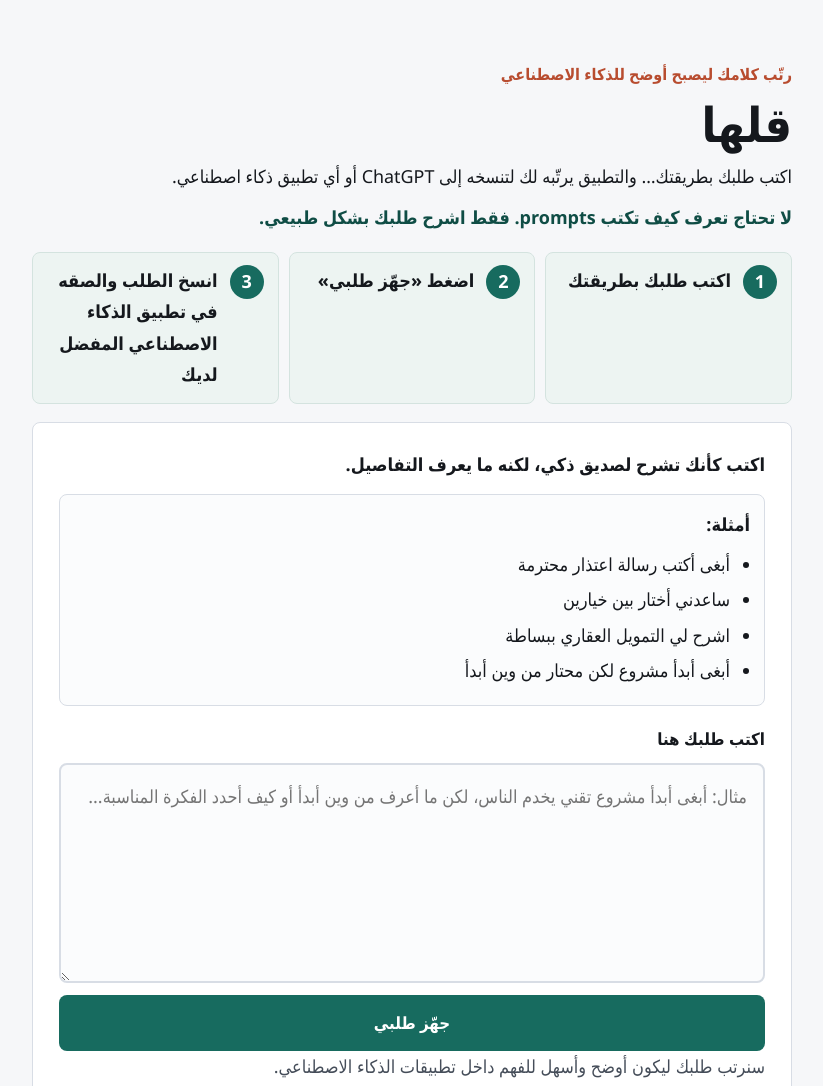
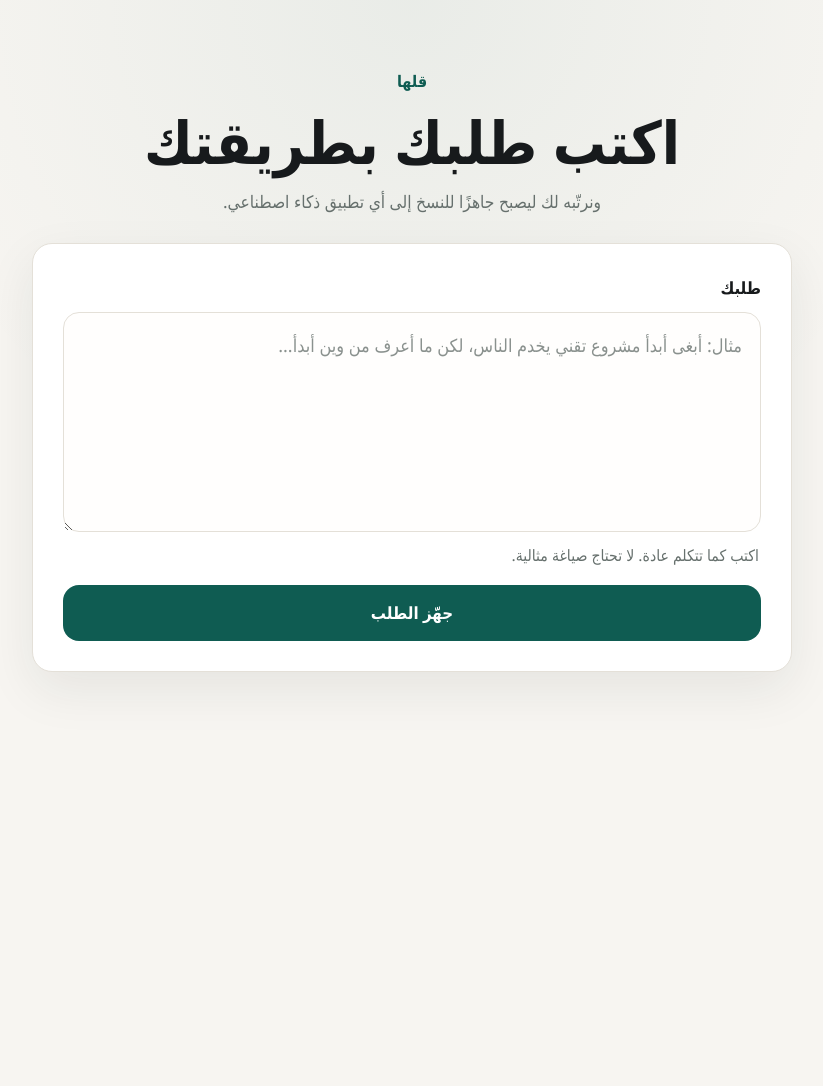
Before and after one commit to alghamdiaag/qolha, a plain HTML site: page frontend/index.html in a window 1280 px wide. Shown: the top 1086 px of the page, without its empty margins (228-1051 px from the left). After the commit the page ends 800 px from the top, so only its background shows below. Drawn offline with Linux system fonts and the light colour scheme.

Commit message:
Redesign frontend with minimal premium UI

```diff
--- a/frontend/app.js
+++ b/frontend/app.js
@@ -10,13 +10,13 @@ form.addEventListener('submit', async (event) => {
 
   const transcript = textarea.value.trim();
   if (!transcript) {
-    showStatus('اكتب طلبك أولًا، حتى نقدر نرتبه لك.');
+    showStatus('اكتب طلبك أولًا');
     textarea.focus();
     return;
   }
 
   setLoading(true);
-  showStatus('جاري تجهيز الطلب...');
+  showStatus('جاري التجهيز...');
 
   try {
     const response = await fetch('/api/process', {
@@ -41,7 +41,7 @@ form.addEventListener('submit', async (event) => {
 
 function setLoading(isLoading) {
   button.disabled = isLoading;
-  button.textContent = isLoading ? 'جاري تجهيز الطلب...' : 'جهّز طلبي';
+  button.textContent = isLoading ? 'جاري التجهيز...' : 'جهّز الطلب';
 }
 
 function showStatus(message) {
@@ -56,13 +56,8 @@ function renderResult(data) {
 
   if (data.status === 'NEED_MORE_DETAILS') {
     result.replaceChildren(
-      createElement('h2', null, 'نحتاج تفاصيل أكثر قليلًا'),
-      createElement(
-        'p',
-        null,
-        'اكتب لنا معلومات أكثر عن الموضوع حتى نقدر نرتب طلبك بشكل أفضل.'
-      ),
-      createElement('p', 'muted', 'حاول توضح: ما الموضوع؟ ماذا تريد؟ ولمن النتيجة؟')
+      createElement('h2', null, 'أضف تفاصيل أكثر'),
+      createElement('p', 'muted', 'اكتب الموضوع وما الذي تريد الوصول إليه.')
     );
     return;
   }
@@ -80,11 +75,11 @@ function renderResult(data) {
   copyButton.addEventListener('click', copyPrompt);
 
   result.replaceChildren(
-    createElement('h2', null, 'هذا هو الطلب الجاهز 👇'),
+    createElement('h2', null, 'الطلب الجاهز'),
     createElement(
       'p',
       'muted',
-      'انسخه والصقه في ChatGPT أو Claude أو Gemini أو أي تطبيق ذكاء اصطناعي تستخدمه.'
+      'انسخه والصقه في التطبيق الذي تفضله.'
     ),
     promptTextarea,
     copyButton
@@ -105,7 +100,7 @@ async function copyPrompt() {
   const success = createElement(
     'p',
     'success-message',
-    'تم نسخ الطلب ✅\nالآن افتح ChatGPT أو أي تطبيق ذكاء اصطناعي والصق الطلب.'
+    'تم النسخ'
   );
 
   const existingMessage = result.querySelector('.success-message');
--- a/frontend/index.html
+++ b/frontend/index.html
@@ -8,50 +8,22 @@
 </head>
 <body>
   <main class="app-shell">
-    <header class="app-header">
-      <p class="brand-kicker">رتّب كلامك ليصبح أوضح للذكاء الاصطناعي</p>
-      <h1>قلها</h1>
-      <p class="subtitle">اكتب طلبك بطريقتك… والتطبيق يرتّبه لك لتنسخه إلى ChatGPT أو أي تطبيق ذكاء اصطناعي.</p>
-      <p class="reassurance">لا تحتاج تعرف كيف تكتب prompts. فقط اشرح طلبك بشكل طبيعي.</p>
+    <header class="hero">
+      <p class="brand-label">قلها</p>
+      <h1>اكتب طلبك بطريقتك</h1>
+      <p class="subheadline">ونرتّبه لك ليصبح جاهزًا للنسخ إلى أي تطبيق ذكاء اصطناعي.</p>
     </header>
 
-    <section class="steps" aria-label="طريقة الاستخدام">
-      <div class="step">
-        <span class="step-number">1</span>
-        <p>اكتب طلبك بطريقتك</p>
-      </div>
-      <div class="step">
-        <span class="step-number">2</span>
-        <p>اضغط «جهّز طلبي»</p>
-      </div>
-      <div class="step">
-        <span class="step-number">3</span>
-        <p>انسخ الطلب والصقه في تطبيق الذكاء الاصطناعي المفضل لديك</p>
-      </div>
-    </section>
-
-    <section class="input-panel" aria-label="إدخال الطلب">
-      <p class="helper">اكتب كأنك تشرح لصديق ذكي، لكنه ما يعرف التفاصيل.</p>
-
-      <div class="examples" aria-label="أمثلة">
-        <p>أمثلة:</p>
-        <ul>
-          <li>أبغى أكتب رسالة اعتذار محترمة</li>
-          <li>ساعدني أختار بين خيارين</li>
-          <li>اشرح لي التمويل العقاري ببساطة</li>
-          <li>أبغى أبدأ مشروع لكن محتار من وين أبدأ</li>
-        </ul>
-      </div>
-
+    <section class="card input-card" aria-label="إدخال الطلب">
       <form id="processForm">
-        <label for="transcript">اكتب طلبك هنا</label>
-        <textarea id="transcript" placeholder="مثال: أبغى أبدأ مشروع تقني يخدم الناس، لكن ما أعرف من وين أبدأ أو كيف أحدد الفكرة المناسبة..." required></textarea>
-        <button type="submit" id="submitButton">جهّز طلبي</button>
-        <p class="button-helper">سنرتب طلبك ليكون أوضح وأسهل للفهم داخل تطبيقات الذكاء الاصطناعي.</p>
+        <label for="transcript">طلبك</label>
+        <textarea id="transcript" placeholder="مثال: أبغى أبدأ مشروع تقني يخدم الناس، لكن ما أعرف من وين أبدأ..." required></textarea>
+        <p class="field-hint">اكتب كما تتكلم عادة. لا تحتاج صياغة مثالية.</p>
+        <button type="submit" id="submitButton">جهّز الطلب</button>
       </form>
     </section>
 
-    <section id="result" class="result-panel" aria-live="polite" hidden></section>
+    <section id="result" class="card result-card" aria-live="polite" hidden></section>
   </main>
 
   <script src="app.js"></script>
--- a/frontend/style.css
+++ b/frontend/style.css
@@ -1,14 +1,14 @@
 :root {
   color-scheme: light;
-  --bg: #f6f7f9;
-  --text: #15181d;
-  --muted: #454d59;
+  --bg: #f7f5f1;
   --surface: #ffffff;
-  --border: #d8dde5;
-  --primary: #176b5f;
-  --primary-dark: #0f4d45;
-  --accent: #b84c2f;
-  --soft: #edf4f2;
+  --text: #171a1c;
+  --muted: #66706d;
+  --border: #e4e0d8;
+  --primary: #0f5c52;
+  --primary-dark: #0a433c;
+  --focus: #dcebe7;
+  --shadow: 0 18px 50px rgba(30, 36, 34, 0.08);
 }
 
 * {
@@ -18,155 +18,77 @@
 body {
   margin: 0;
   min-width: 320px;
-  background: var(--bg);
+  min-height: 100vh;
+  background:
+    radial-gradient(circle at top, rgba(15, 92, 82, 0.06), transparent 34rem),
+    var(--bg);
   color: var(--text);
   font-family: "Segoe UI", Tahoma, Arial, sans-serif;
   font-size: 18px;
-  line-height: 1.75;
+  line-height: 1.7;
   overflow-x: hidden;
 }
 
 .app-shell {
-  width: min(100% - 24px, 760px);
+  width: min(100% - 28px, 760px);
   margin: 0 auto;
-  padding: 20px 0 36px;
+  padding: 42px 0 56px;
 }
 
-.app-header {
-  padding: 18px 0 18px;
+.hero {
+  margin: 0 auto 26px;
+  text-align: center;
 }
 
-.brand-kicker {
-  margin: 0 0 10px;
-  color: var(--accent);
+.brand-label {
+  margin: 0 0 12px;
+  color: var(--primary);
   font-size: 1rem;
-  font-weight: 700;
+  font-weight: 800;
 }
 
 h1,
 h2,
-h3,
 p {
   margin-top: 0;
 }
 
 h1 {
-  margin-bottom: 10px;
-  font-size: 2.5rem;
-  line-height: 1.1;
+  margin-bottom: 12px;
+  font-size: clamp(2.1rem, 7vw, 3.7rem);
+  line-height: 1.15;
+  letter-spacing: 0;
 }
 
-h2 {
-  margin-bottom: 12px;
-  font-size: 1.45rem;
+.subheadline {
+  width: min(100%, 560px);
+  margin: 0 auto;
+  color: var(--muted);
+  font-size: 1.08rem;
 }
 
-h3 {
-  margin-bottom: 8px;
-  font-size: 1rem;
+.card {
+  background: var(--surface);
+  border: 1px solid var(--border);
+  border-radius: 20px;
+  box-shadow: var(--shadow);
 }
 
-.subtitle,
-.helper,
-.muted,
-.status-text,
-.button-helper {
-  color: var(--muted);
+.input-card,
+.result-card {
+  padding: 22px;
 }
 
-.subtitle {
-  margin-bottom: 10px;
-  font-size: 1.12rem;
-  color: var(--text);
-}
-
-.reassurance {
-  margin-bottom: 0;
-  color: var(--primary-dark);
-  font-weight: 700;
-}
-
-.steps {
-  display: grid;
-  gap: 10px;
+.input-card {
   margin-bottom: 18px;
-}
-
-.step {
-  display: flex;
-  align-items: center;
-  gap: 12px;
-  padding: 12px 14px;
-  background: var(--soft);
-  border: 1px solid #d4e3df;
-  border-radius: 8px;
-}
-
-.step p {
-  margin: 0;
-  color: var(--text);
-  font-weight: 700;
-}
-
-.step-number {
-  display: inline-flex;
-  flex: 0 0 34px;
-  width: 34px;
-  height: 34px;
-  align-items: center;
-  justify-content: center;
-  border-radius: 999px;
-  color: #ffffff;
-  background: var(--primary);
-  font-weight: 800;
-}
-
-.input-panel,
-.result-panel {
-  background: var(--surface);
-  border: 1px solid var(--border);
-  border-radius: 8px;
-  padding: 18px;
-  overflow-wrap: anywhere;
-}
-
-.input-panel {
-  margin-bottom: 18px;
-}
-
-.helper {
-  margin-bottom: 14px;
-  color: var(--text);
-  font-weight: 700;
-}
-
-.examples {
-  margin-bottom: 18px;
-  padding: 14px;
-  background: #fbfcfd;
-  border: 1px solid var(--border);
-  border-radius: 8px;
-}
-
-.examples p {
-  margin-bottom: 8px;
-  font-weight: 800;
-}
-
-.examples ul {
-  margin: 0;
-  padding: 0 20px 0 0;
-}
-
-.examples li {
-  margin: 4px 0;
 }
 
 label {
   display: block;
   margin-bottom: 10px;
+  color: var(--text);
   font-size: 1.05rem;
-  font-weight: 700;
+  font-weight: 800;
 }
 
 textarea {
@@ -174,144 +96,134 @@ textarea {
   width: 100%;
   min-height: 220px;
   resize: vertical;
-  padding: 16px;
-  border: 2px solid var(--border);
-  border-radius: 8px;
+  padding: 17px 18px;
+  border: 1px solid var(--border);
+  border-radius: 16px;
+  background: #fffefd;
   color: var(--text);
   font: inherit;
   font-size: 18px;
   line-height: 1.75;
-  background: #fbfcfd;
+}
+
+textarea::placeholder {
+  color: #8a918e;
 }
 
 textarea:focus {
-  outline: 4px solid var(--soft);
+  outline: 4px solid var(--focus);
   border-color: var(--primary);
 }
 
-button,
-.secondary-button {
+.field-hint,
+.muted,
+.status-text {
+  color: var(--muted);
+}
+
+.field-hint {
+  margin: 10px 2px 16px;
+  font-size: 0.98rem;
+}
+
+button {
   display: inline-flex;
+  width: 100%;
+  min-height: 56px;
   align-items: center;
   justify-content: center;
-  width: 100%;
-  min-height: 56px;
   border: 0;
-  border-radius: 8px;
+  border-radius: 16px;
   padding: 12px 18px;
+  background: var(--primary);
+  color: #ffffff;
   font: inherit;
   font-size: 1.05rem;
-  font-weight: 700;
+  font-weight: 800;
   cursor: pointer;
-  text-decoration: none;
-  text-align: center;
 }
 
-button[type="submit"] {
-  width: 100%;
-  margin-top: 12px;
-  color: #ffffff;
-  background: var(--primary);
-}
-
-button[type="submit"]:hover {
+button:hover {
   background: var(--primary-dark);
 }
 
 button:disabled {
-  opacity: 0.7;
+  opacity: 0.72;
   cursor: wait;
+}
+
+.result-card h2 {
+  margin-bottom: 8px;
+  font-size: 1.35rem;
+  line-height: 1.35;
+}
+
+.result-card .muted {
+  margin-bottom: 14px;
 }
 
 .prompt-output {
   min-height: 300px;
   max-height: 70vh;
-  margin-top: 14px;
+  margin-top: 0;
+  overflow: auto;
   background: #ffffff;
-  line-height: 1.75;
   direction: ltr;
   text-align: left;
-  overflow: auto;
 }
 
 .copy-button {
-  width: 100%;
   margin-top: 14px;
-  color: #ffffff;
-  background: var(--primary);
-}
-
-.copy-button:hover {
-  background: var(--primary-dark);
 }
 
 .success-message {
   margin: 14px 0 0;
   padding: 12px 14px;
-  border-radius: 8px;
-  background: var(--soft);
+  border-radius: 14px;
+  background: #edf5f2;
   color: var(--primary-dark);
-  font-weight: 700;
-  white-space: pre-line;
+  font-weight: 800;
+  text-align: center;
 }
 
-@media (min-width: 680px) {
+@media (min-width: 720px) {
   .app-shell {
-    width: min(100% - 48px, 760px);
-    padding-top: 42px;
+    padding-top: 68px;
   }
 
-  .input-panel,
-  .result-panel {
-    padding: 26px;
-  }
-
-  h1 {
-    font-size: 3rem;
-  }
-
-  .steps {
-    grid-template-columns: repeat(3, 1fr);
-  }
-
-  .step {
-    align-items: flex-start;
+  .input-card,
+  .result-card {
+    padding: 30px;
   }
 }
 
-@media (max-width: 380px) {
-  .app-shell {
-    width: min(100% - 16px, 760px);
-    padding-top: 14px;
-  }
-
-  .app-header {
-    padding-top: 12px;
-  }
-
-  h1 {
-    font-size: 2.25rem;
-  }
-
-  h2 {
-    font-size: 1.2rem;
-  }
-
-  .input-panel,
-  .result-panel {
-    padding: 14px;
-  }
-
+@media (max-width: 420px) {
   body {
     font-size: 17px;
   }
 
+  .app-shell {
+    width: min(100% - 20px, 760px);
+    padding: 28px 0 40px;
+  }
+
+  .hero {
+    margin-bottom: 22px;
+  }
+
+  .input-card,
+  .result-card {
+    padding: 18px;
+    border-radius: 18px;
+  }
+
   textarea {
-    font-size: 17px;
-    min-height: 210px;
+    min-height: 220px;
+    padding: 15px;
+    font-size: 18px;
   }
 
   .prompt-output {
-    min-height: 280px;
+    min-height: 300px;
   }
 }
```
